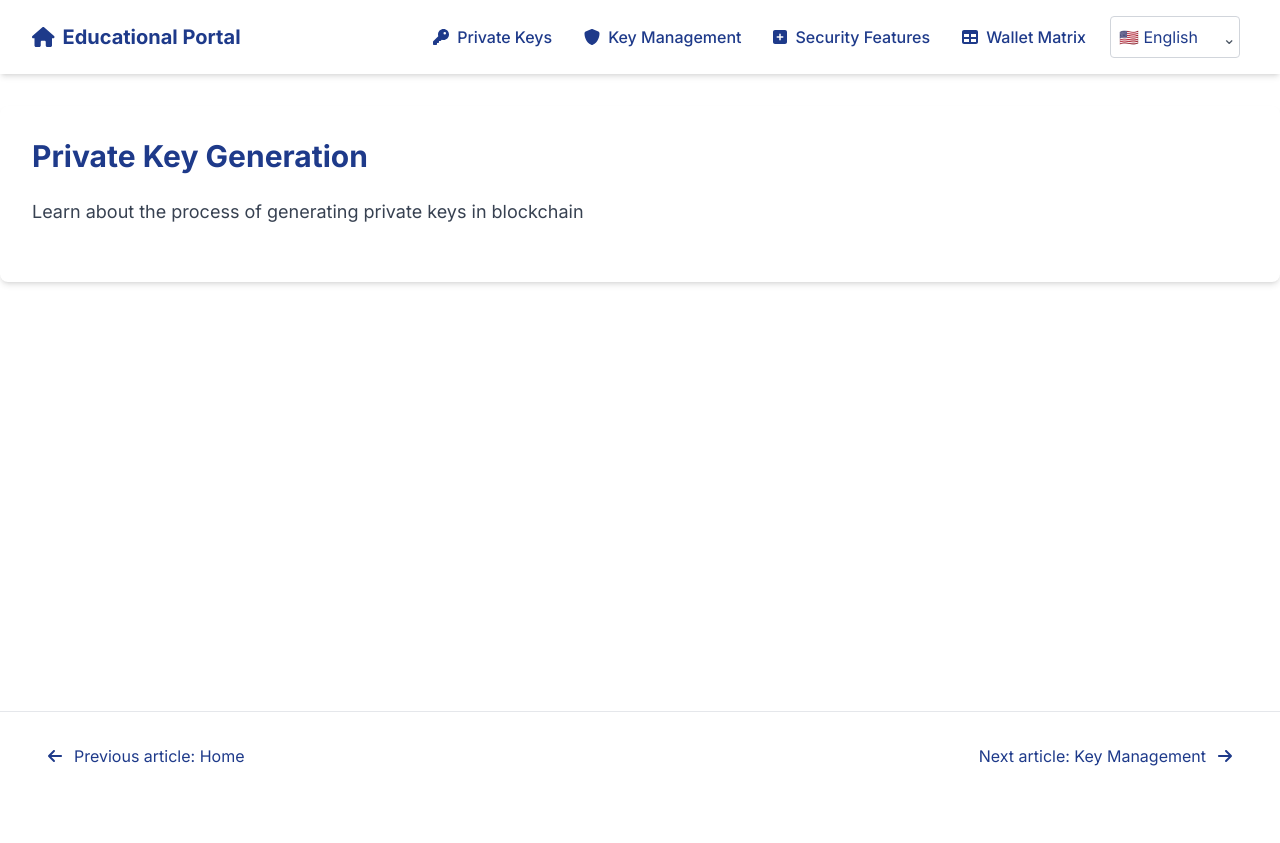
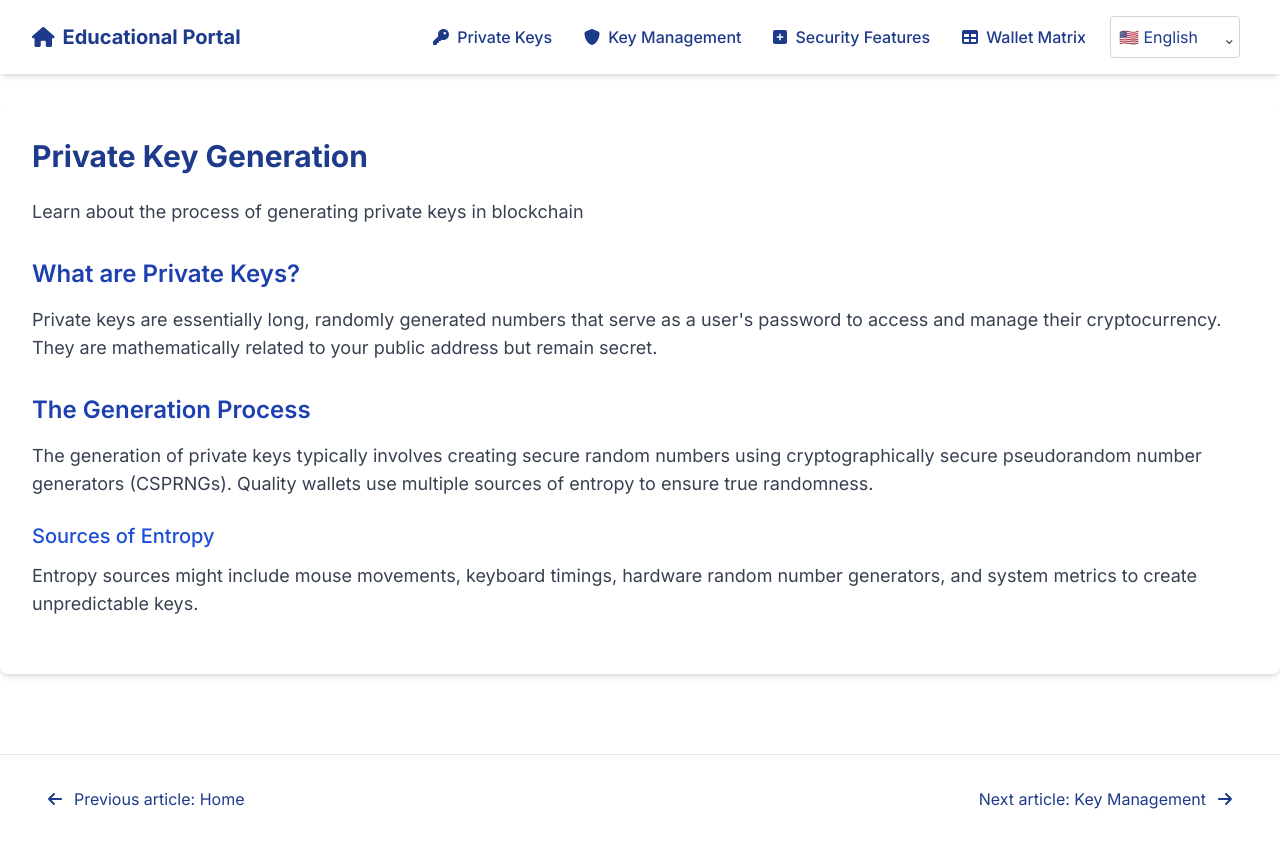
Before and after one commit to nksazonov/private-key-security-portal, a Next.js app: page /en/private-keys in a window 1280 px wide. Before the commit the page ends 800 px from the top, so only its background shows below. Built offline with nearby package versions, Linux system fonts and the light colour scheme.

Commit message:
feat: anchors logic

```diff
--- a/src/app/[locale]/key-management/page.tsx
+++ b/src/app/[locale]/key-management/page.tsx
@@ -1,6 +1,7 @@
 import { AppLocale } from '@/i18n/types';
 import { Locale, useTranslations } from 'next-intl';
 import { getTranslations } from 'next-intl/server';
+import AnchorHeading from '@/components/AnchorHeading';
 
 export async function generateMetadata({ params }: { params: Promise<{ locale: string }> }) {
   const { locale } = await params;
@@ -21,9 +22,46 @@ export default function KeyManagement({ params }: { params: { locale: Locale } }
   return (
     <main className="py-8 w-full">
       <div className="bg-white p-8 rounded-lg shadow-md">
-        <h1 className="text-3xl font-bold mb-6 text-blue-900">{t('title')}</h1>
+        <h1 className="text-3xl font-bold mb-6 text-blue-900">
+          {t('title')}
+        </h1>
         <p className="text-lg text-gray-700 mb-6">
           {t('description')}
+        </p>
+
+        <AnchorHeading
+          as="h2"
+          id="storage-methods"
+          className="text-2xl font-semibold mt-8 mb-4 text-blue-800"
+        >
+          Storage Methods
+        </AnchorHeading>
+        <p className="text-lg text-gray-700 mb-6">
+          There are several methods for storing private keys, each with different security and convenience trade-offs.
+        </p>
+
+        <AnchorHeading
+          as="h3"
+          id="hardware-wallets"
+          className="text-xl font-medium mt-6 mb-3 text-blue-700"
+        >
+          Hardware Wallets
+        </AnchorHeading>
+        <p className="text-lg text-gray-700 mb-6">
+          Hardware wallets are physical devices designed to securely store private keys offline.
+          They generate and store keys in a secure element that prevents extraction.
+        </p>
+
+        <AnchorHeading
+          as="h3"
+          id="paper-wallets"
+          className="text-xl font-medium mt-6 mb-3 text-blue-700"
+        >
+          Paper Wallets
+        </AnchorHeading>
+        <p className="text-lg text-gray-700 mb-6">
+          Paper wallets involve printing private keys or seed phrases on physical paper and
+          storing them in secure locations like safes or safety deposit boxes.
         </p>
       </div>
     </main>
--- a/src/app/[locale]/private-keys/page.tsx
+++ b/src/app/[locale]/private-keys/page.tsx
@@ -1,6 +1,7 @@
 import { AppLocale } from '@/i18n/types';
 import { Locale, useTranslations } from 'next-intl';
 import { getTranslations } from 'next-intl/server';
+import AnchorHeading from '@/components/AnchorHeading';
 
 export async function generateMetadata({ params }: { params: Promise<{ locale: string }> }) {
   const { locale } = await params;
@@ -21,9 +22,49 @@ export default function PrivateKeysPage({ params }: { params: { locale: Locale }
   return (
     <main className="py-8 w-full">
       <div className="bg-white p-8 rounded-lg shadow-md">
-        <h1 className="text-3xl font-bold mb-6 text-blue-900">{t('title')}</h1>
+        <h1 className="text-3xl font-bold mb-6 text-blue-900">
+          {t('title')}
+        </h1>
         <p className="text-lg text-gray-700 mb-6">
           {t('description')}
+        </p>
+
+        <AnchorHeading
+          as="h2"
+          id="what-are-private-keys"
+          className="text-2xl font-semibold mt-8 mb-4 text-blue-800"
+        >
+          What are Private Keys?
+        </AnchorHeading>
+        <p className="text-lg text-gray-700 mb-6">
+          Private keys are essentially long, randomly generated numbers that serve as a user's password
+          to access and manage their cryptocurrency. They are mathematically related to your public
+          address but remain secret.
+        </p>
+
+        <AnchorHeading
+          as="h2"
+          id="generation-process"
+          className="text-2xl font-semibold mt-8 mb-4 text-blue-800"
+        >
+          The Generation Process
+        </AnchorHeading>
+        <p className="text-lg text-gray-700 mb-6">
+          The generation of private keys typically involves creating secure random numbers using
+          cryptographically secure pseudorandom number generators (CSPRNGs). Quality wallets use
+          multiple sources of entropy to ensure true randomness.
+        </p>
+
+        <AnchorHeading
+          as="h3"
+          id="entropy-sources"
+          className="text-xl font-medium mt-6 mb-3 text-blue-700"
+        >
+          Sources of Entropy
+        </AnchorHeading>
+        <p className="text-lg text-gray-700 mb-6">
+          Entropy sources might include mouse movements, keyboard timings, hardware random number
+          generators, and system metrics to create unpredictable keys.
         </p>
       </div>
     </main>
--- a/src/app/[locale]/security-features/page.tsx
+++ b/src/app/[locale]/security-features/page.tsx
@@ -1,6 +1,7 @@
 import { AppLocale } from '@/i18n/types';
 import { Locale, useTranslations } from 'next-intl';
 import { getTranslations } from 'next-intl/server';
+import AnchorHeading from '@/components/AnchorHeading';
 
 export async function generateMetadata({ params }: { params: Promise<{ locale: string }> }) {
   const { locale } = await params;
@@ -21,9 +22,36 @@ export default function SecurityFeaturesPage({ params }: { params: { locale: Loc
   return (
     <main className="py-8 w-full">
       <div className="bg-white p-8 rounded-lg shadow-md">
-        <h1 className="text-3xl font-bold mb-6 text-blue-900">{t('title')}</h1>
+        <h1 className="text-3xl font-bold mb-6 text-blue-900">
+          {t('title')}
+        </h1>
         <p className="text-lg text-gray-700 mb-6">
           {t('description')}
+        </p>
+
+        <AnchorHeading
+          as="h2"
+          id="two-factor-authentication"
+          className="text-2xl font-semibold mt-8 mb-4 text-blue-800"
+        >
+          Two-Factor Authentication (2FA)
+        </AnchorHeading>
+        <p className="text-lg text-gray-700 mb-6">
+          2FA adds an additional layer of security by requiring a second form of verification beyond just a password.
+          This can include authenticator apps, SMS codes, or hardware security keys.
+        </p>
+
+        <AnchorHeading
+          as="h2"
+          id="multi-signature"
+          className="text-2xl font-semibold mt-8 mb-4 text-blue-800"
+        >
+          Multi-Signature Wallets
+        </AnchorHeading>
+        <p className="text-lg text-gray-700 mb-6">
+          Multi-signature wallets require multiple private keys to authorize a transaction.
+          For example, a 2-of-3 multisig setup requires any 2 of 3 designated keys to sign off on transactions,
+          increasing security by distributing trust.
         </p>
       </div>
     </main>
--- a/src/app/[locale]/wallet-matrix/page.tsx
+++ b/src/app/[locale]/wallet-matrix/page.tsx
@@ -1,6 +1,7 @@
 import { AppLocale } from '@/i18n/types';
 import { Locale, useTranslations } from 'next-intl';
 import { getTranslations } from 'next-intl/server';
+import AnchorHeading from '@/components/AnchorHeading';
 
 export async function generateMetadata({ params }: { params: Promise<{ locale: string }> }) {
   const { locale } = await params;
@@ -21,9 +22,44 @@ export default function WalletMatrixPage({ params }: { params: { locale: Locale
   return (
     <main className="py-8 w-full">
       <div className="bg-white p-8 rounded-lg shadow-md">
-        <h1 className="text-3xl font-bold mb-6 text-blue-900">{t('title')}</h1>
+        <h1 className="text-3xl font-bold mb-6 text-blue-900">
+          {t('title')}
+        </h1>
         <p className="text-lg text-gray-700 mb-6">
           {t('description')}
+        </p>
+
+        <AnchorHeading
+          as="h2"
+          id="wallet-types"
+          className="text-2xl font-semibold mt-8 mb-4 text-blue-800"
+        >
+          Types of Wallets
+        </AnchorHeading>
+        <p className="text-lg text-gray-700 mb-6">
+          There are several types of cryptocurrency wallets, each with unique security and accessibility characteristics.
+        </p>
+
+        <AnchorHeading
+          as="h3"
+          id="hardware-wallets-comparison"
+          className="text-xl font-medium mt-6 mb-3 text-blue-700"
+        >
+          Hardware Wallets
+        </AnchorHeading>
+        <p className="text-lg text-gray-700 mb-6">
+          Physical devices that store private keys offline, offering high security but requiring the physical device for transactions.
+        </p>
+
+        <AnchorHeading
+          as="h3"
+          id="software-wallets"
+          className="text-xl font-medium mt-6 mb-3 text-blue-700"
+        >
+          Software Wallets
+        </AnchorHeading>
+        <p className="text-lg text-gray-700 mb-6">
+          Applications installed on computers or smartphones that provide convenient access but are vulnerable to malware if the device is compromised.
         </p>
       </div>
     </main>
--- /dev/null
+++ b/src/components/AnchorHeading.tsx
@@ -0,0 +1,82 @@
+'use client';
+
+import { ReactNode, createElement, useEffect } from 'react';
+import { FontAwesomeIcon } from '@fortawesome/react-fontawesome';
+import { faLink } from '@fortawesome/free-solid-svg-icons';
+
+interface AnchorHeadingProps {
+  as: 'h1' | 'h2' | 'h3' | 'h4' | 'h5' | 'h6';
+  id: string;
+  children: ReactNode;
+  className?: string;
+}
+
+export default function AnchorHeading({ as, id, children, className = '' }: AnchorHeadingProps) {
+  // Handle scrolling to account for sticky header
+  useEffect(() => {
+    // Check if the URL hash matches this heading's id
+    if (window.location.hash === `#${id}`) {
+      // Get the height of the sticky header
+      const header = document.querySelector('nav');
+      const headerHeight = header ? header.offsetHeight : 0;
+
+      // Add a slight delay to ensure the DOM is fully loaded
+      setTimeout(() => {
+        const element = document.getElementById(id);
+        if (element) {
+          // Get the element's position
+          const elementPosition = element.getBoundingClientRect().top + window.scrollY;
+          // Scroll to the element minus the header height plus a small padding
+          window.scrollTo({
+            top: elementPosition - headerHeight - 20,
+            behavior: 'smooth'
+          });
+        }
+      }, 100);
+    }
+  }, [id]);
+
+  // Handle click without page reload
+  const handleClick = (e: React.MouseEvent) => {
+    e.preventDefault();
+
+    // Update URL with hash
+    window.history.pushState(null, '', `#${id}`);
+
+    // Get the height of the sticky header
+    const header = document.querySelector('nav');
+    const headerHeight = header ? header.offsetHeight : 0;
+
+    // Calculate the position to scroll to
+    const element = document.getElementById(id);
+    if (element) {
+      const elementPosition = element.getBoundingClientRect().top + window.scrollY;
+      window.scrollTo({
+        top: elementPosition - headerHeight - 20,
+        behavior: 'smooth'
+      });
+    }
+  };
+
+  return createElement(
+    as,
+    {
+      id,
+      className: `group relative ${className}`.trim(),
+    },
+    <>
+      <a
+        href={`#${id}`}
+        onClick={handleClick}
+        className="flex items-center"
+      >
+        <span className="cursor-pointer">{children}</span>
+        <FontAwesomeIcon
+          icon={faLink}
+          className="text-current opacity-0 group-hover:opacity-100 transition-opacity ml-1 text-sm"
+          aria-hidden="true"
+        />
+      </a>
+    </>
+  );
+}
```
Also changed, not shown: src/app/[locale]/page.tsx (+7 -2 lines).
